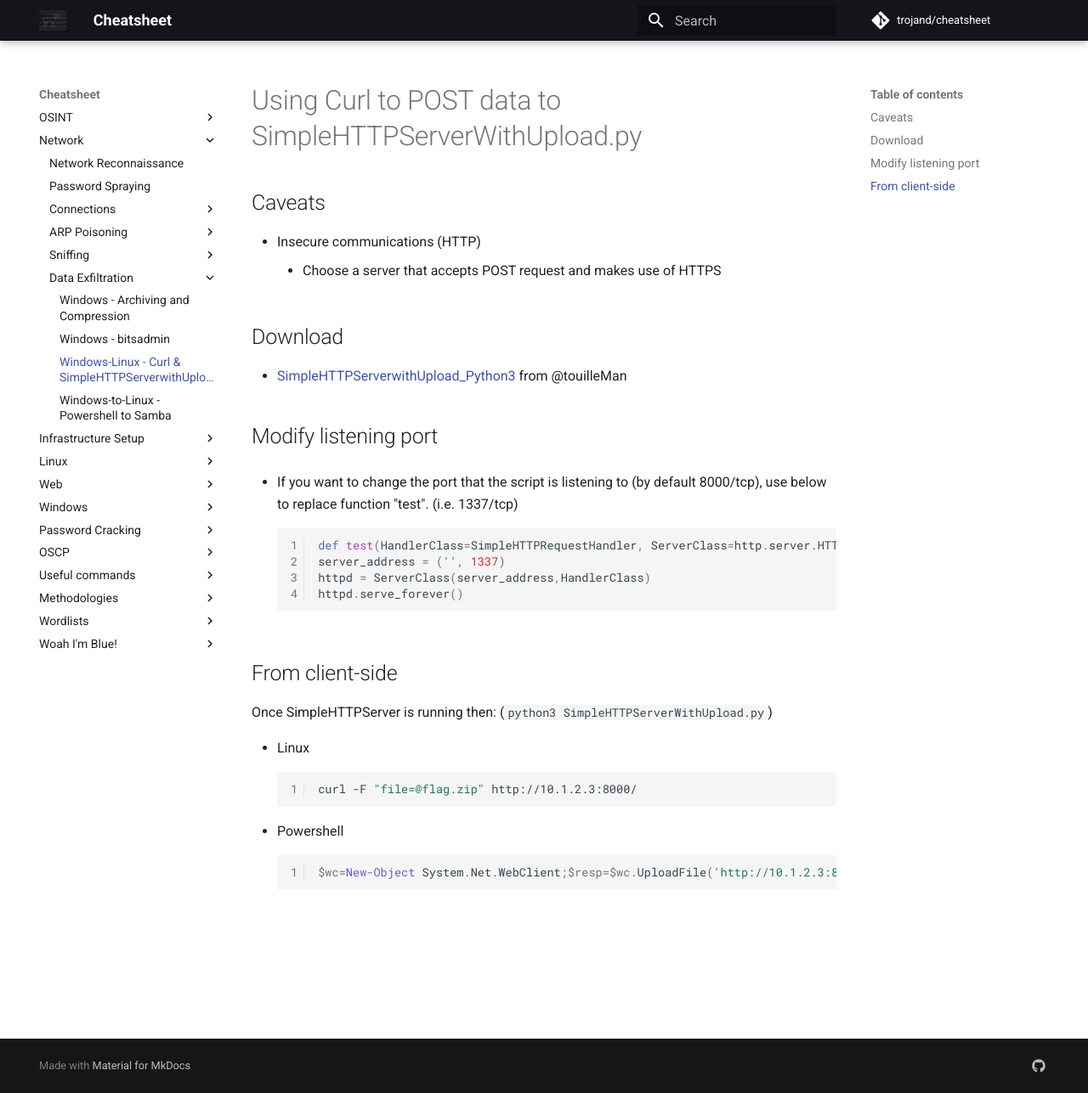
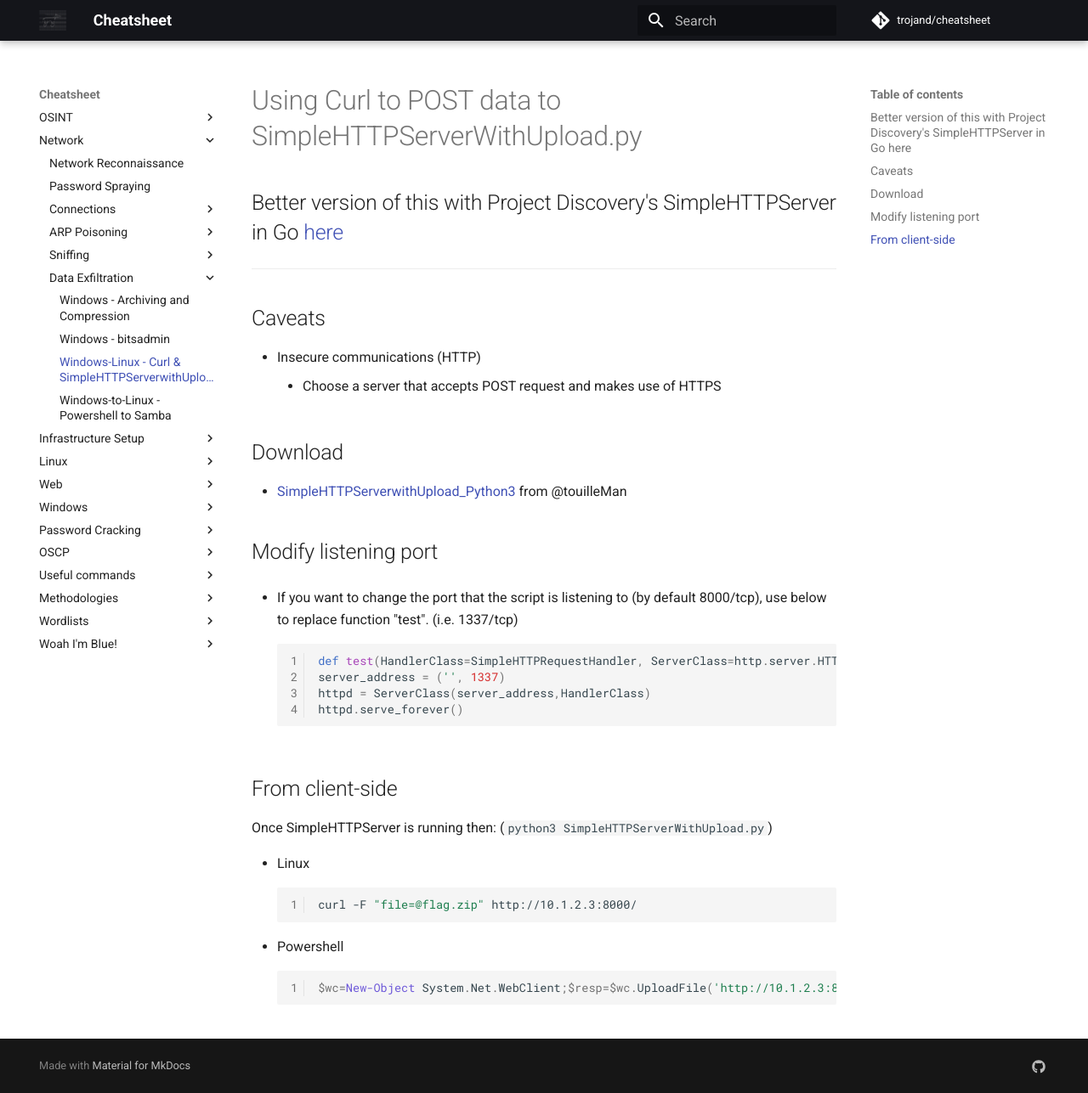
Before and after one commit to trojand/cheatsheet, an MkDocs documentation site: the page built from docs/Network/Data_Exfiltration/Windows-Linux-Curl-SimpleHTTPServerwithUpload.md, in a window 1280 px wide and 1287 px high. Shown: the whole window at 85% size. Built offline with MkDocs 1.6.1 and Material for MkDocs 9.7.7, drawn with Linux system fonts in a browser that asks for light colours; comment, search, counter and statistics services are not loaded.

Commit message:
Update Windows-Linux-Curl-SimpleHTTPServerwithUpload.md

```diff
--- a/docs/Network/Data_Exfiltration/Windows-Linux-Curl-SimpleHTTPServerwithUpload.md
+++ b/docs/Network/Data_Exfiltration/Windows-Linux-Curl-SimpleHTTPServerwithUpload.md
@@ -1,6 +1,10 @@
 # Using Curl to POST data to SimpleHTTPServerWithUpload.py
 
 
+## Better version of this with Project Discovery's SimpleHTTPServer in Go [here](../../Infrastructure_Setup/Simple_Python_Go_Packages.html#projectdiscovery-simplehttpserver)
+
+
+---
 ## Caveats
 * Insecure communications (HTTP)
     * Choose a server that accepts POST request and makes use of HTTPS
```
